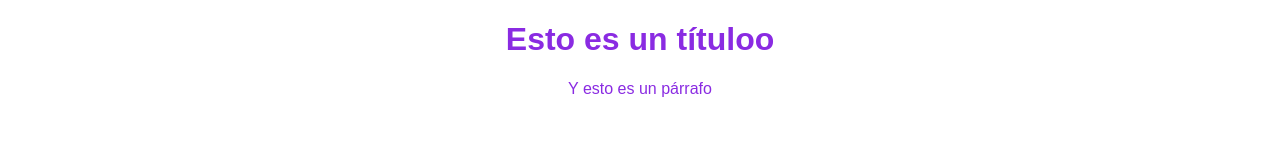
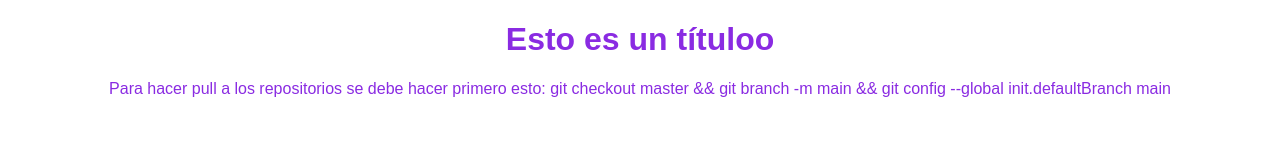
Before and after one commit to Yeferson01/PruebaGitGitHub, a plain HTML site: page index.html in a window 1280 px wide. Drawn offline with Linux system fonts and the light colour scheme.

Commit message:
Agregando parrafo
Agrego un parrafo para explicar porque no podía hacer pull

```diff
--- a/index.html
+++ b/index.html
@@ -10,7 +10,7 @@
 <body>
     <div>
         <h1>Esto es un títuloo</h1>
-        <p>Y esto es un párrafo</p>
+        <p>Para hacer pull a los repositorios se debe hacer primero esto: git checkout master && git branch -m main && git config --global init.defaultBranch main</p>
     </div>
 </body>
 </html>
```
